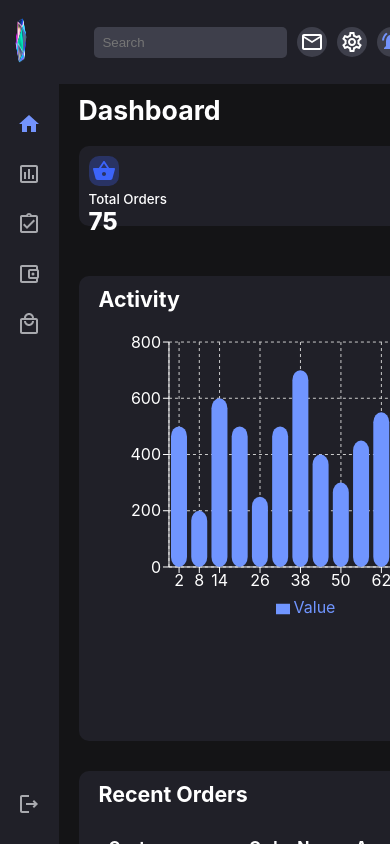
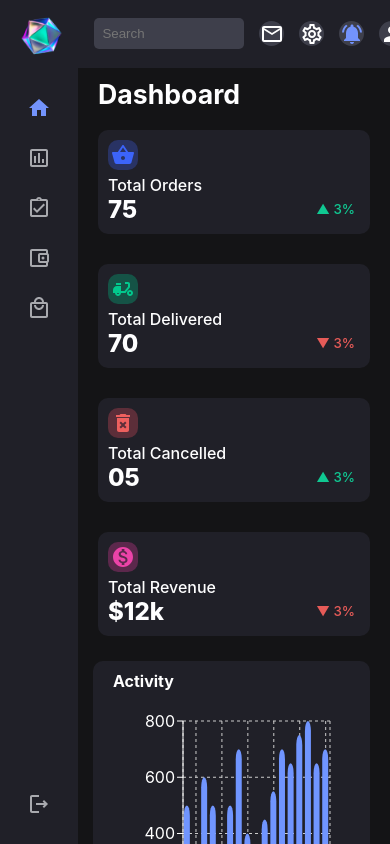
Before and after one commit to rahulshukla0902/fitpeo-assignment, a React (Create React App) app: page / in a window 390 px wide. Built offline with nearby package versions, Linux system fonts and the light colour scheme.

Commit message:
Responsive changes complete

```diff
--- a/src/App.css
+++ b/src/App.css
@@ -27,8 +27,8 @@ html {
 
 .logo img {
   margin: 5px;
-  width: 3vw; /* Adjust the size as needed */
-  height: 6vh; /* Maintain the aspect ratio */
+  width: 3vw;
+  height: 6vh;
 }
 
 .navbar {
@@ -50,6 +50,7 @@ html {
   display: flex;
   flex: 1;
   margin-top: 10vh;
+  width: 100%;
   height: calc(100vh - 10vh);
   overflow: hidden;
 }
@@ -64,47 +65,47 @@ html {
 }
 
 @media (max-width: 768px) {
-  .navbar {
-    padding: 10px 10px;
+  .logo img {
+    width: 10vw;
+    height: 8vh;
   }
 
   .sidebar {
-    width: 15vw;
+    width: 20vw;
+  }
+
+  .dashboard {
+    width: 80vw;
+  }
+}
+
+@media (max-width: 480px) {
+  .logo img {
+    margin-left: 10px;
+    width: 11vw;
+    height: 5vh;
+  }
+
+  .sidebar {
+    width: 20vw;
+    height: auto;
+    position: relative;
+    z-index: 1;
   }
 
   .main-content {
     flex-direction: row;
+    height: calc(100vh - 8vh);
+    margin-top: 8vh;
   }
 
   .dashboard {
-    width: 100%;
+    width: 80vw;
     padding: 10px;
+    overflow-x: hidden;
+  }
+
+  .navbar {
+    height: 8vh;
   }
 }
-
-@media (max-width: 480px) {
-  .navbar {
-    /* flex-direction: column; */
-    width: 100vw;
-    height: 10vh;
-    /* padding: 5px; */
-  }
-
-  .sidebar {
-    width: 15vw;
-    flex-direction: column;
-    justify-content: space-around;
-    height: auto;
-  }
-
-  .main-content {
-    flex-direction: row;
-    height: calc(100vh - 10vh);
-    /* margin-top: 20vh; */
-  }
-
-  .dashboard {
-    width: 100%;
-    padding: 10px;
-  }
-}
--- a/src/components/Orders.js
+++ b/src/components/Orders.js
@@ -6,7 +6,7 @@ export default function Orders() {
   return (
     <div className="orders">
       <span className="orders-title">Recent Orders</span>
-      <div>
+      <div className="orders-table-container">
         <table className="orders-table">
           <thead>
             <tr>
--- a/src/styles/Activity.css
+++ b/src/styles/Activity.css
@@ -19,3 +19,26 @@
   .chart{
     margin-top: 10px;
   }
+
+  @media (max-width: 768px) {
+    .activity {
+      height: 40vh;
+      margin: 5px;
+    }
+
+    .activity-title {
+      font-size: 14pt;
+    }
+  }
+
+  @media (max-width: 480px) {
+    .activity {
+      width: 95%;
+      height: 40vh;
+      margin: 5px;
+    }
+
+    .activity-title {
+      font-size: 12pt;
+    }
+  }
--- a/src/styles/Dashboard.css
+++ b/src/styles/Dashboard.css
@@ -48,36 +48,6 @@
   gap: 20px;
 }
 
-/* Responsive Code */
-@media (max-width: 1024px) {
-  .content {
-    flex-direction: column;
-  }
-}
-
-@media (max-width: 768px) {
-  .dashboard {
-    width: 100vw;
-  }
-  .content {
-    flex-direction: column;
-  }
-
-  .left-panel,
-  .right-panel {
-    flex: 1;
-  }
-
-  .left-panel {
-    gap: 15px;
-    flex-direction: column;
-  }
-
-  .right-panel {
-    align-items: stretch;
-  }
-}
-
 @media (max-width: 480px) {
   .content {
     flex-direction: column;
@@ -95,6 +65,7 @@
   .left-panel,
   .right-panel {
     gap: 10px;
+    width: 100%;
   }
 
   .right-panel {
@@ -104,12 +75,19 @@
   .left-panel {
     flex-direction: column;
     flex: 1;
+    width: 100%;
   }
 
   .right-panel {
     flex: 1;
     flex-direction: column;
     align-items: stretch;
+    width: 100%;
+  }
+
+  .progress-cards {
+    flex-direction: column;
+    gap: 10px;
   }
 }
 
@@ -126,5 +104,11 @@
   .left-panel,
   .right-panel {
     gap: 5px;
+    width: 100%;
+  }
+
+  .progress-cards {
+    flex-direction: column;
+    gap: 5px;
   }
 }
--- a/src/styles/Feedback.css
+++ b/src/styles/Feedback.css
@@ -1,7 +1,7 @@
 .feedback {
   background-color: #202028;
   margin: 10px;
-  width: 90%;
+  width: 95%;
   height: 50vh;
   flex: 2;
   padding: 10px;
--- a/src/styles/InfoCard.css
+++ b/src/styles/InfoCard.css
@@ -1,7 +1,7 @@
 .info-card {
   background-color: #202028;
   margin: 10px;
-  width: 90%;
+  width: 95%;
   height: 60vh;
   flex: 2;
   align-items: center;
--- a/src/styles/Navbar.css
+++ b/src/styles/Navbar.css
@@ -30,3 +30,24 @@
 .highlight{
   color: #7393fc !important;
 }
+
+@media (max-width: 768px) {
+  .navbar {
+    padding: 0 10px;
+  }
+
+  .search-input {
+    width: 150px;
+    margin-right: 5px;
+  }
+
+  .header-icons {
+    gap: 5px;
+  }
+
+  .icon,
+  .profile-pic {
+    width: 25px;
+    height: 25px;
+  }
+}
--- a/src/styles/Orders.css
+++ b/src/styles/Orders.css
@@ -17,10 +17,13 @@
   font-weight: 700;
 }
 
-.orders-table{
-  width: 100%;
+.orders-table-container {
+  overflow-x: auto;
   margin-top: 20px;
-  margin-left: 10px;
+}
+
+.orders-table {
+  min-width: 800px;
 }
 
 .orders-table th,
@@ -55,3 +58,15 @@
   background-color: #613739;
   border-radius: 15px;
 }
+
+@media (max-width: 768px) {
+  .orders-table {
+    min-width: 500px;
+  }
+}
+
+@media (max-width: 480px) {
+  .orders-table {
+    min-width: 300px;
+  }
+}
--- a/src/styles/ProgressCard.css
+++ b/src/styles/ProgressCard.css
@@ -1,7 +1,7 @@
 .progress-card {
   background-color: #202028;
   margin: 10px;
-  width: 90%;
+  width: 95%;
   height: 50vh;
   flex: 2;
   align-items: center;
@@ -42,3 +42,50 @@
 .arrow-down {
   color: #e65b58;
 }
+
+
+@media (max-width: 768px) {
+  .progress-card {
+    width: 100%;
+  }
+
+  .card-text {
+    font-size: 14pt;
+  }
+
+  .progress-card-value-num {
+    font-size: 26pt;
+  }
+
+  .circular-progress-bar {
+    width: 100px;
+    height: 100px;
+  }
+}
+
+@media (max-width: 480px) {
+  .progress-card {
+    width: 95%;
+  }
+
+  .card-text {
+    font-size: 12pt;
+  }
+
+  .progress-card-value-num {
+    font-size: 22pt;
+  }
+
+  .circular-progress-bar {
+    width: 70px !important;
+    height: 70px !important;
+  }
+
+  .percentage-change {
+    font-size: 10pt;
+  }
+
+  .circular-progress-bar div {
+    font-size: 5pt !important;
+  }
+}
```
